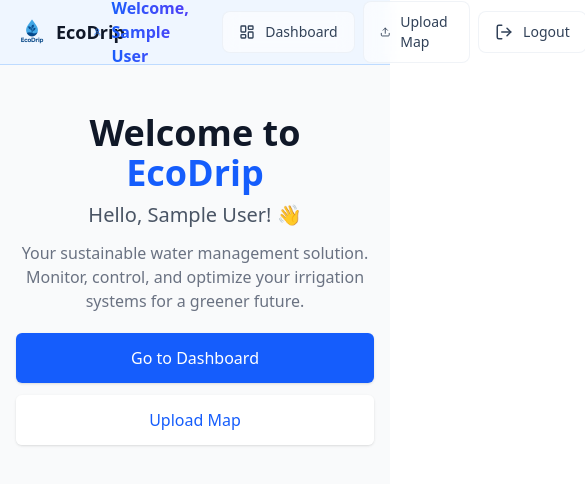
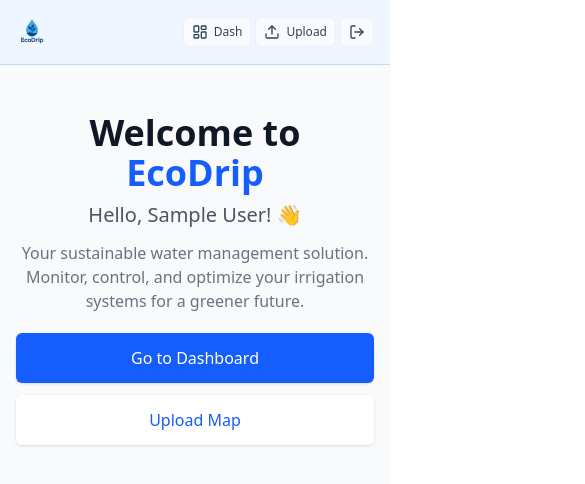
Before and after one commit to IdanGonen/EcoDrip, a React (Vite) app in the folder Client/: page /home in a window 390 px wide. Shown: the top 484 px of the page, 585 px wide, since content can reach past the window. Built offline with nearby package versions, Linux system fonts and the light colour scheme; sample sign-in values are in the browser's storage.

Commit message:
Navbar responsive bug issue

```diff
--- a/Client/src/components/Navbar.tsx
+++ b/Client/src/components/Navbar.tsx
@@ -11,12 +11,12 @@ function Navbar() {
   };
 
   return (
-    <nav className="sticky top-0 z-50 bg-blue-50 border-b border-blue-200">
-      <div className="px-4">
+    <nav className="sticky top-0 z-50 w-full bg-blue-50 border-b border-blue-200">
+      <div className="w-full max-w-7xl mx-auto px-4 sm:px-6 lg:px-8">
         <div className="flex h-16 items-center justify-between">
           <Link
             to="/"
-            className="flex items-center gap-2 sm:gap-3"
+            className="flex items-center gap-2 sm:gap-3 flex-shrink-0"
             aria-label="EcoDrip home"
           >
             <img
@@ -24,31 +24,34 @@ function Navbar() {
               alt="EcoDrip logo"
               className="h-8 w-8 sm:h-9 sm:w-9 md:h-10 md:w-10"
             />
-            <span className="text-lg sm:text-xl font-semibold text-gray-900">
+            <span className="text-lg sm:text-xl font-semibold text-gray-900 hidden xs:block">
               EcoDrip
             </span>
           </Link>
 
           {isAuthenticated && user && (
-            <div className="flex items-center gap-6">
-              <div className="flex items-center gap-2.5 text-base font-semibold text-slate-800">
+            <div className="flex flex-col sm:flex-row items-end sm:items-center gap-2 sm:gap-6 ml-4">
+              <div className="hidden md:flex items-center gap-2.5 text-sm md:text-base font-semibold text-slate-800">
                 <User size={18} className="text-blue-500" />
-                <span className="bg-gradient-to-r from-blue-600 to-indigo-600 bg-clip-text text-transparent">
-                  Welcome, {user.firstName} {user.lastName}
+                <span className="bg-gradient-to-r from-blue-600 to-indigo-600 bg-clip-text text-transparent whitespace-nowrap">
+                  Welcome, {user.firstName}
                 </span>
               </div>
 
-              <div className="flex items-center gap-2">
-                <nav className="flex items-center gap-2">
+              <div className="flex items-center gap-1 sm:gap-2">
+                <nav className="flex items-center gap-1 sm:gap-2">
                   <NavbarItem to="/dashboard" icon={LayoutDashboard}>
-                    Dashboard
+                    <span className="hidden sm:inline">Dashboard</span>
+                    <span className="sm:hidden">Dash</span>
                   </NavbarItem>
                   <NavbarItem to="/maps/new" icon={Upload}>
-                    Upload Map
+                    <span className="hidden sm:inline">Upload Map</span>
+                    <span className="sm:hidden">Upload</span>
                   </NavbarItem>
                 </nav>
                 <NavbarItem onClick={handleLogout} icon={LogOut} type="button">
-                  Logout
+                  <span className="hidden sm:inline">Logout</span>
+                  <span className="sm:hidden sr-only">Logout</span>
                 </NavbarItem>
               </div>
             </div>
--- a/Client/src/components/NavbarItem.tsx
+++ b/Client/src/components/NavbarItem.tsx
@@ -16,12 +16,12 @@ function NavbarItem({
   children,
   type = "link",
 }: NavbarItemProps) {
-  const className = "group flex items-center gap-2.5 px-4 py-2.5 text-sm font-medium rounded-lg transition-all duration-200 ease-in-out text-slate-700 bg-white/60 backdrop-blur-sm border border-slate-200/50 hover:text-slate-900 hover:bg-white hover:border-slate-300 hover:shadow-md hover:scale-105 active:scale-95";
+  const className = "group flex items-center gap-1.5 sm:gap-2.5 px-2 sm:px-4 py-1.5 sm:py-2.5 text-xs sm:text-sm font-medium rounded-md sm:rounded-lg transition-all duration-200 ease-in-out text-slate-700 bg-white/60 backdrop-blur-sm border border-slate-200/50 hover:text-slate-900 hover:bg-white hover:border-slate-300 hover:shadow-md hover:scale-105 active:scale-95";
 
   if (type === "button") {
     return (
       <button onClick={onClick} className={`${className} cursor-pointer`}>
-        <Icon size={18} className="transition-transform duration-200 group-hover:scale-110" />
+        <Icon size={16} className="sm:w-[18px] sm:h-[18px] transition-transform duration-200 group-hover:scale-110" />
         {children}
       </button>
     );
@@ -29,7 +29,7 @@ function NavbarItem({
 
   return (
     <Link to={to!} className={className}>
-      <Icon size={16} />
+      <Icon size={16} className="sm:w-[18px] sm:h-[18px] transition-transform duration-200 group-hover:scale-110" />
       {children}
     </Link>
   );
```
